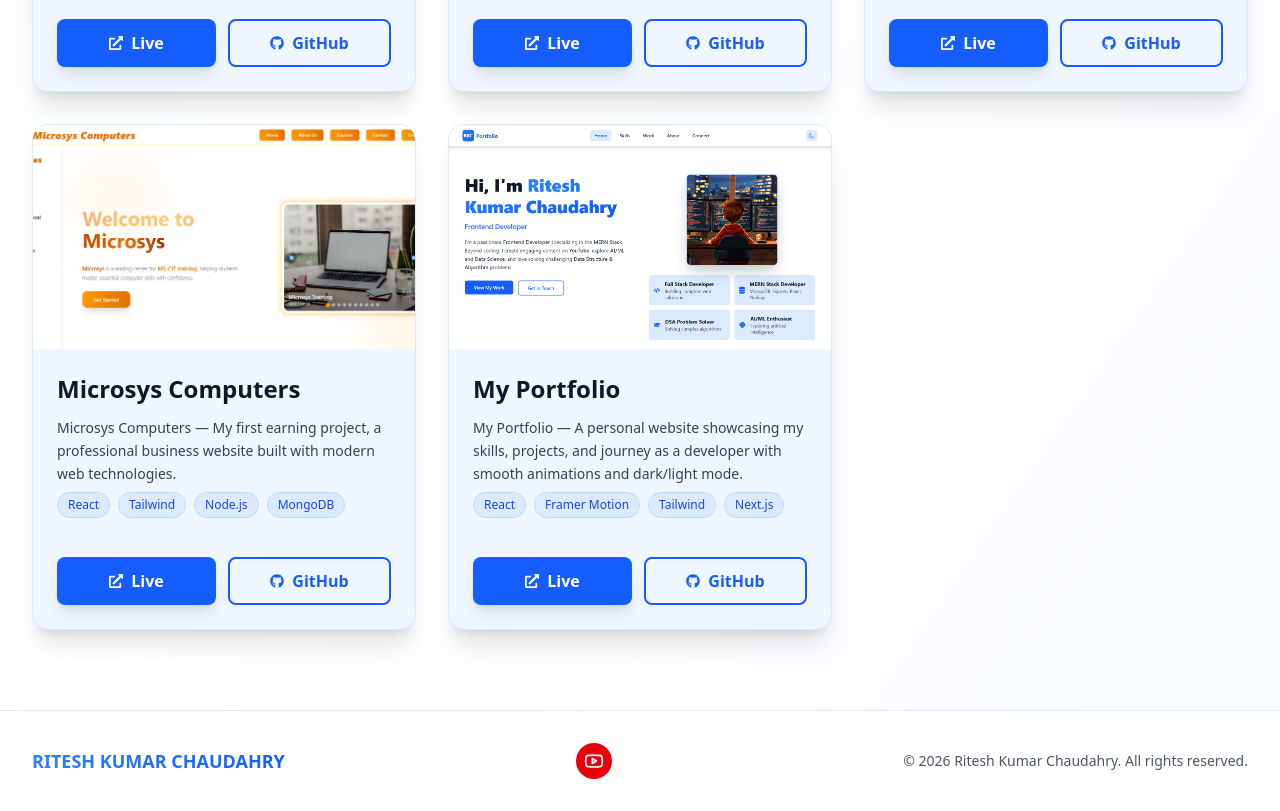
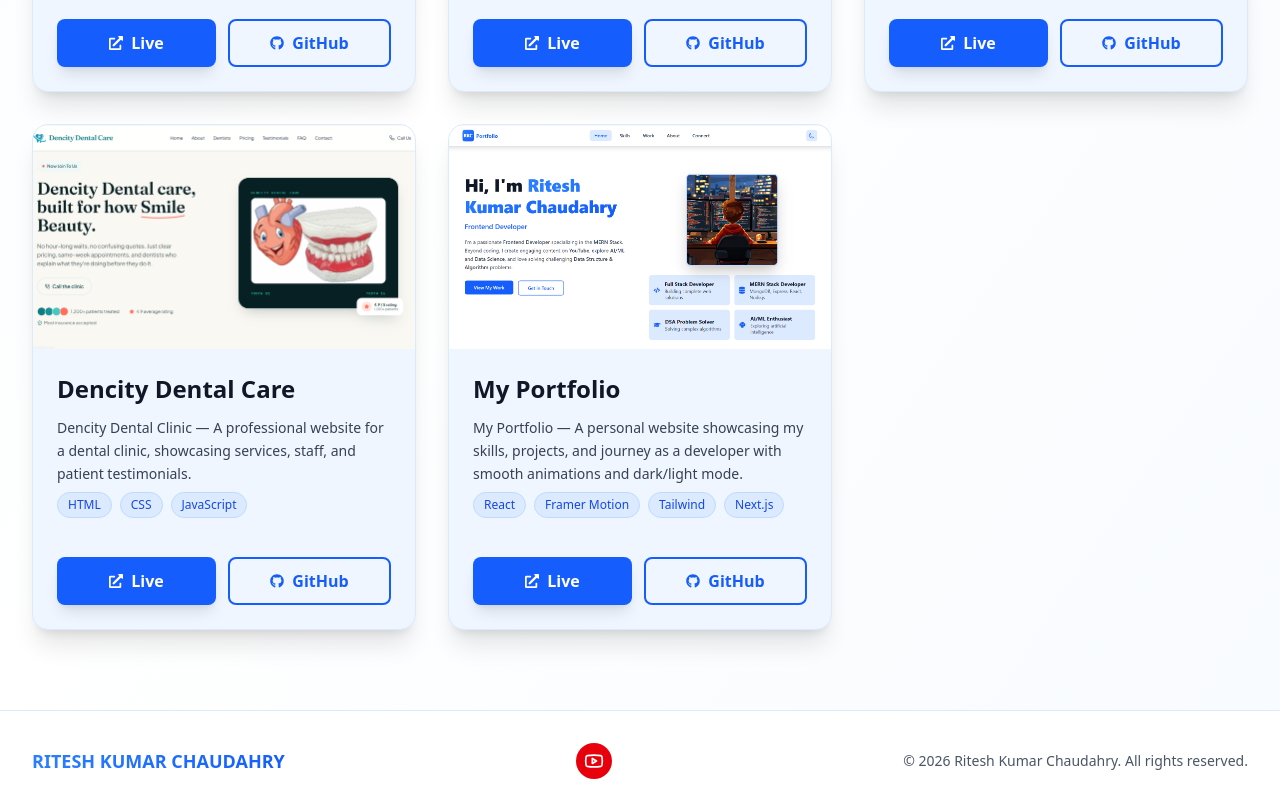
Before and after one commit to riteshchaudhary009/ProtfolioR, a React (Vite) app: page /work in a window 1280 px wide. Shown: the part 1180-1991 px from the top of the page. Built offline with nearby package versions, Linux system fonts and the light colour scheme.

Commit message:
for dental clinic

```diff
--- a/src/pages/Work.jsx
+++ b/src/pages/Work.jsx
@@ -65,12 +65,12 @@ const Work = () => {
       tech: ["React", "PDF.js", "MongoDB", "Node.js"],
     },
     {
-      title: "Microsys Computers",
-      desc: "Microsys Computers — My first earning project, a professional business website built with modern web technologies.",
-      img: "./microsys.png",
-      live: "https://microsys-computers.vercel.app",
-      git: "https://github.com/Aadarsh-max/Microsys-Computers",
-      tech: ["React", "Tailwind", "Node.js", "MongoDB"],
+      title: "Dencity Dental Care",
+      desc: "Dencity Dental Clinic — A professional website for a dental clinic, showcasing services, staff, and patient testimonials.",
+      img: "./dental.png",
+      live: "https://dencity-ochre.vercel.app/",
+      git: "https://github.com/riteshchaudhary009/dencity",
+      tech: ["HTML", "CSS", "JavaScript"],
     },
     {
       title: "My Portfolio",
```
Also changed, not shown: public/dental.png (added), public/streamify.png (deleted).
